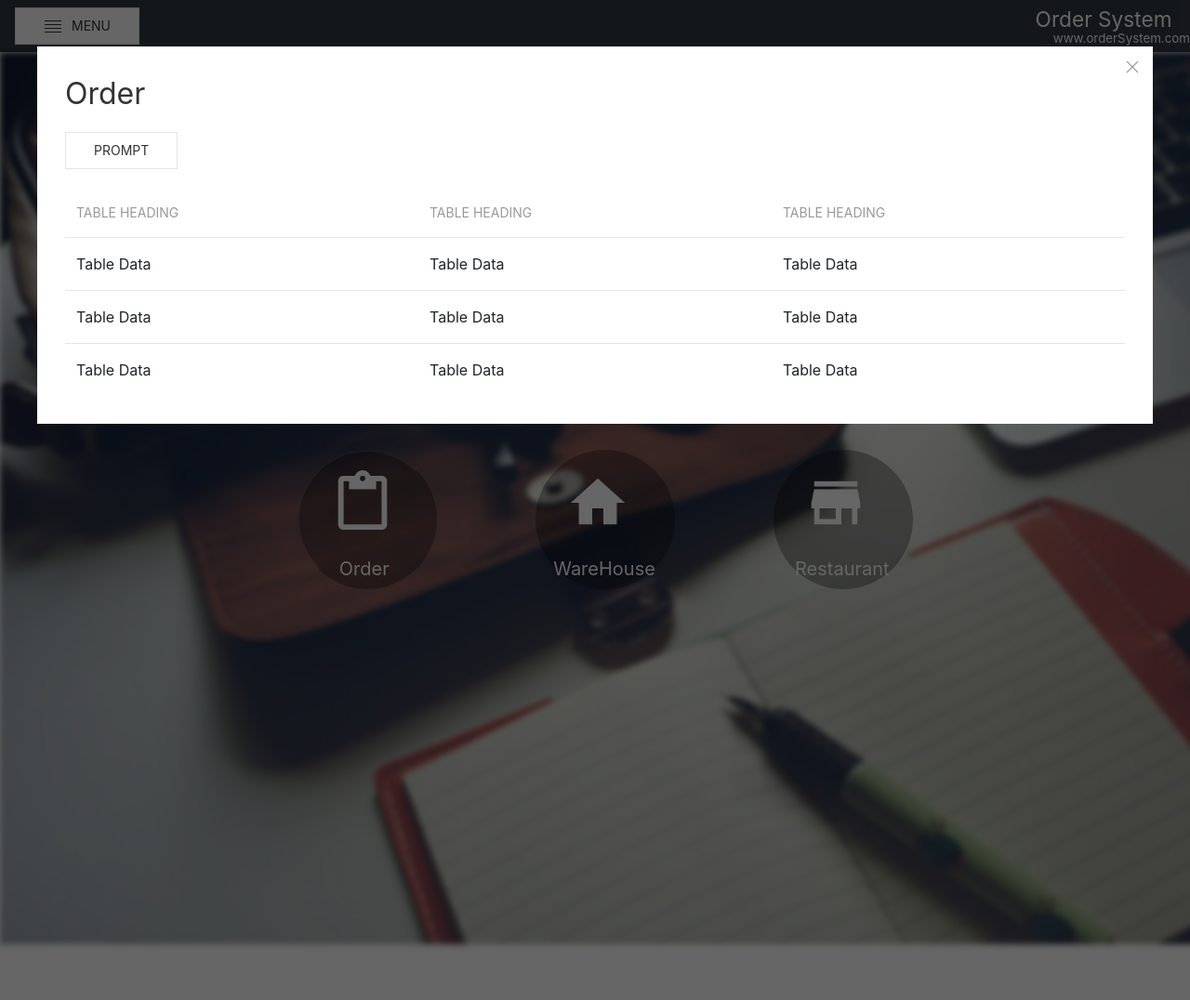
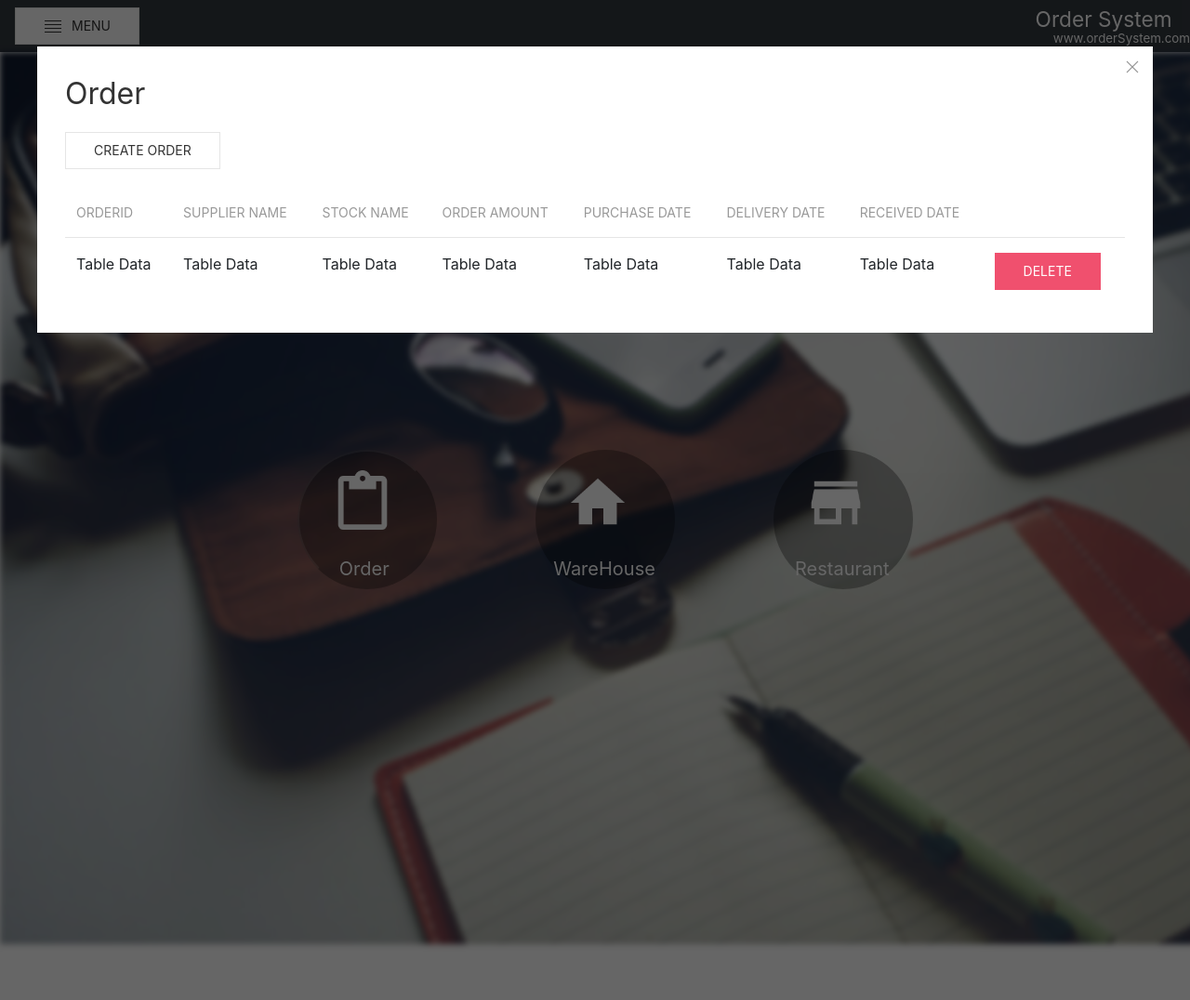
Before and after one commit to AlanNggg/PHPAssignment2017-2018, a PHP site: page /control.php in a window 1280 px wide, after a click that opens the changed part. Shown: the whole page at 93% size. Run offline with PHP 8.4, Linux system fonts and the light colour scheme; some libraries are stand-ins or nearby versions.

Commit message:
v4.1
Co-Authored-By: terryfunggg <terryfunggg@users.noreply.github.com>

```diff
--- a/restaurant.php
+++ b/restaurant.php
@@ -36,31 +36,28 @@
 
             <!-- Order function when user click the order button  -->
            <div id="modal-container" class="uk-modal-container" uk-modal>
+
                 <div class="uk-modal-dialog uk-modal-body">
 
                     <button class="uk-modal-close-default" type="button" uk-close></button>
 
                     <h2 class="uk-modal-title">Order</h2>
 
-                    <a id="js-modal-prompt" class="uk-button uk-button-default" href="#">Prompt</a>
-                    <script>
+                    <a id="js-modal-prompt" class="uk-button uk-button-default" href="#modal-createOrder" uk-toggle>Create Order</a>
 
-                        UIkit.util.on('#js-modal-prompt', 'click', function (e) {
-                            e.preventDefault();
-                            e.target.blur();
-                            UIkit.modal.prompt('Name:', 'Your name').then(function (name) {
-                                console.log('Prompted:', name)
-                            });
-                        });
 
-                    </script>
-
+                    <!-- Show the  order table -->
                     <table class="uk-table uk-table-hover uk-table-divider">
                         <thead>
                             <tr>
-                                <th>Table Heading</th>
-                                <th>Table Heading</th>
-                                <th>Table Heading</th>
+                                <th>OrderId</th>
+                                <th>Supplier Name</th>
+                                <th>Stock Name</th>
+                                <th>Order Amount</th>
+                                <th>Purchase Date</th>
+                                <th>Delivery Date</th>
+                                <th>Received Date</th>
+                                <th></th>
                             </tr>
                         </thead>
                         <tbody>
@@ -68,22 +65,62 @@
                                 <td>Table Data</td>
                                 <td>Table Data</td>
                                 <td>Table Data</td>
-                            </tr>
-                            <tr>
                                 <td>Table Data</td>
                                 <td>Table Data</td>
                                 <td>Table Data</td>
+                                <td>Table Data</td>
+                                <td><button class="uk-button uk-button-danger" type="button">Delete</button></td>
                             </tr>
-                            <tr>
-                                <td>Table Data</td>
-                                <td>Table Data</td>
-                                <td>Table Data</td>
-                            </tr>
+
 
                         </tbody>
                     </table>
                             </div>
                     </div>
 
+                        <!-- Create Order Table -->
+                        <div id="modal-createOrder" class="uk-modal-full" uk-modal>
+                            <div class="uk-modal-dialog">
+                                <button class="uk-modal-close-default" type="button" uk-close></button>
+                                <div class="uk-modal-header">
+                                    <h2 class="uk-modal-title">Create Order</h2>
+                                </div>
+                                <div class="uk-padding">
+                                <form class="uk-form-stacked">
+
+                                        <div class="uk-margin">
+                                            <label class="uk-form-label" for="form-stacked-text">Text</label>
+                                            <div class="uk-form-controls">
+                                                <input class="uk-input" id="form-stacked-text" type="text" placeholder="Some text...">
+                                            </div>
+                                        </div>
+
+                                        <div class="uk-margin">
+                                            <label class="uk-form-label" for="form-stacked-select">Select</label>
+                                            <div class="uk-form-controls">
+                                                <select class="uk-select" id="form-stacked-select">
+                                                    <option>Option 01</option>
+                                                    <option>Option 02</option>
+                                                </select>
+                                            </div>
+                                        </div>
+
+                                        <div class="uk-margin">
+                                            <div class="uk-form-label">Radio</div>
+                                            <div class="uk-form-controls">
+                                                <label><input class="uk-radio" type="radio" name="radio1"> Option 01</label><br>
+                                                <label><input class="uk-radio" type="radio" name="radio1"> Option 02</label>
+                                            </div>
+                                        </div>
+
+                                </form>
+                                 </div>
+                                <div class="uk-modal-footer uk-text-right">
+                                    <button class="uk-button uk-button-default uk-modal-close" type="button">Cancel</button>
+                                    <button class="uk-button uk-button-primary" type="button">Save</button>
+                                </div>
+                            </div>
+                        </div>
+
 </body>
 </html>
```
